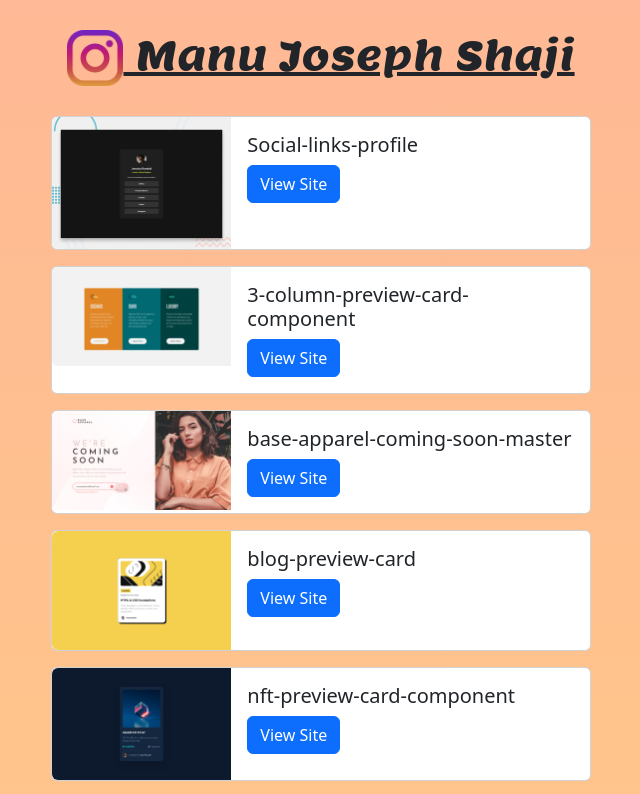
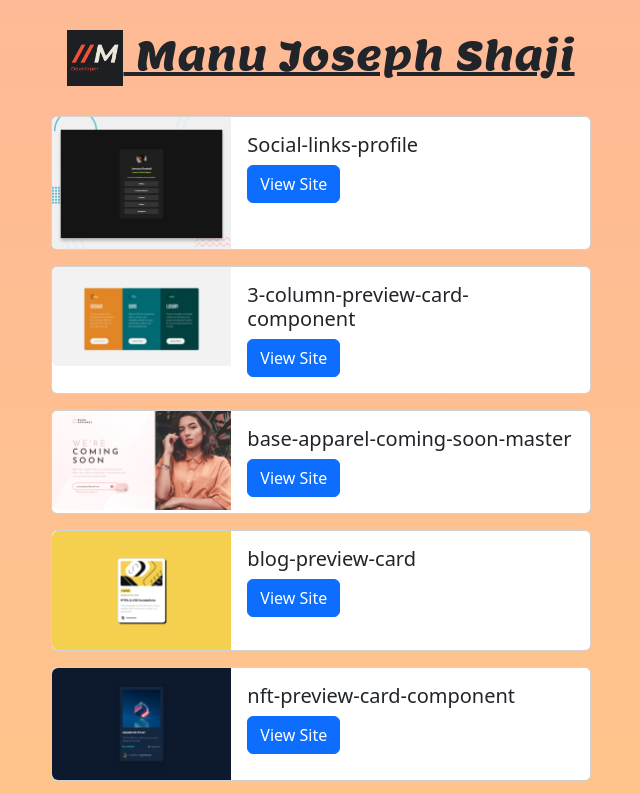
Before and after one commit to manujosephshaji/My-Creation, a plain HTML site: page index.html in a window 1280 px wide. Shown: the top 794 px of the page, without its empty margins (319-959 px from the left). Drawn offline with nearby package versions, Linux system fonts and the light colour scheme.

Commit message:
Update index.html

```diff
--- a/index.html
+++ b/index.html
@@ -5,7 +5,7 @@
     <meta charset="UTF-8">
     <meta name="viewport" content="width=device-width, initial-scale=1.0">
     <title>My Creation</title>
-    <link rel="icon" href="./images/prototype.png">
+    <link rel="icon" href="./images/logo.jpg">
     <link rel="stylesheet" href="style.css">
     <link href="https://cdn.jsdelivr.net/npm/bootstrap@5.3.2/dist/css/bootstrap.min.css" rel="stylesheet"
         integrity="sha384-T3c6CoIi6uLrA9TneNEoa7RxnatzjcDSCmG1MXxSR1GAsXEV/Dwwykc2MPK8M2HN" crossorigin="anonymous">
@@ -18,7 +18,7 @@
 
     <div class="logo col-12">
         <h1>
-            <img src="./images/instagram.png" alt="icon-instagram">
+            <img src="./images/logo.jpg" alt="icon-instagram">
             Manu Joseph Shaji
         </h1>
     </div>
```
